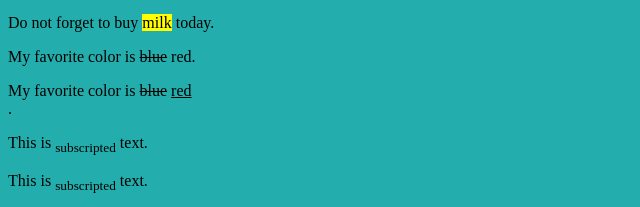
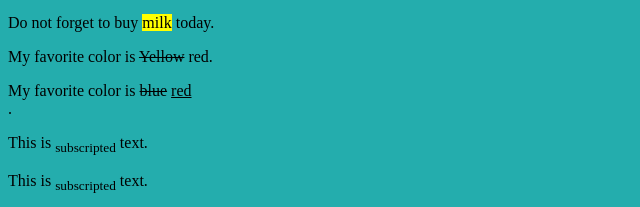
Before and after one commit to aryandobariya09/aryanintern, a plain HTML site: page index.html in a window 1280 px wide. Shown: the part 160-367 px from the top of the page, 0-640 px from the left. Drawn offline with Linux system fonts and the light colour scheme.

Commit message:
Minor Changes

```diff
--- a/index.html
+++ b/index.html
@@ -9,7 +9,7 @@
     <em>This text is emphasized</em>
     <small>This is some smaller text.</small>
     <p>Do not forget to buy <mark>milk</mark> today.</p>
-    <p>My favorite color is <del>blue</del> red.</p>
+    <p>My favorite color is <del>Yellow</del> red.</p>
     <p>My favorite color is <del>blue</del> <ins>red</ins><br>.</p><p>This is <sub>subscripted</sub> text.</p>
     <p>This is <sub>subscripted</sub> text.</p>
     <p>This is <sup>superscripted</sup> text.</p>
```
